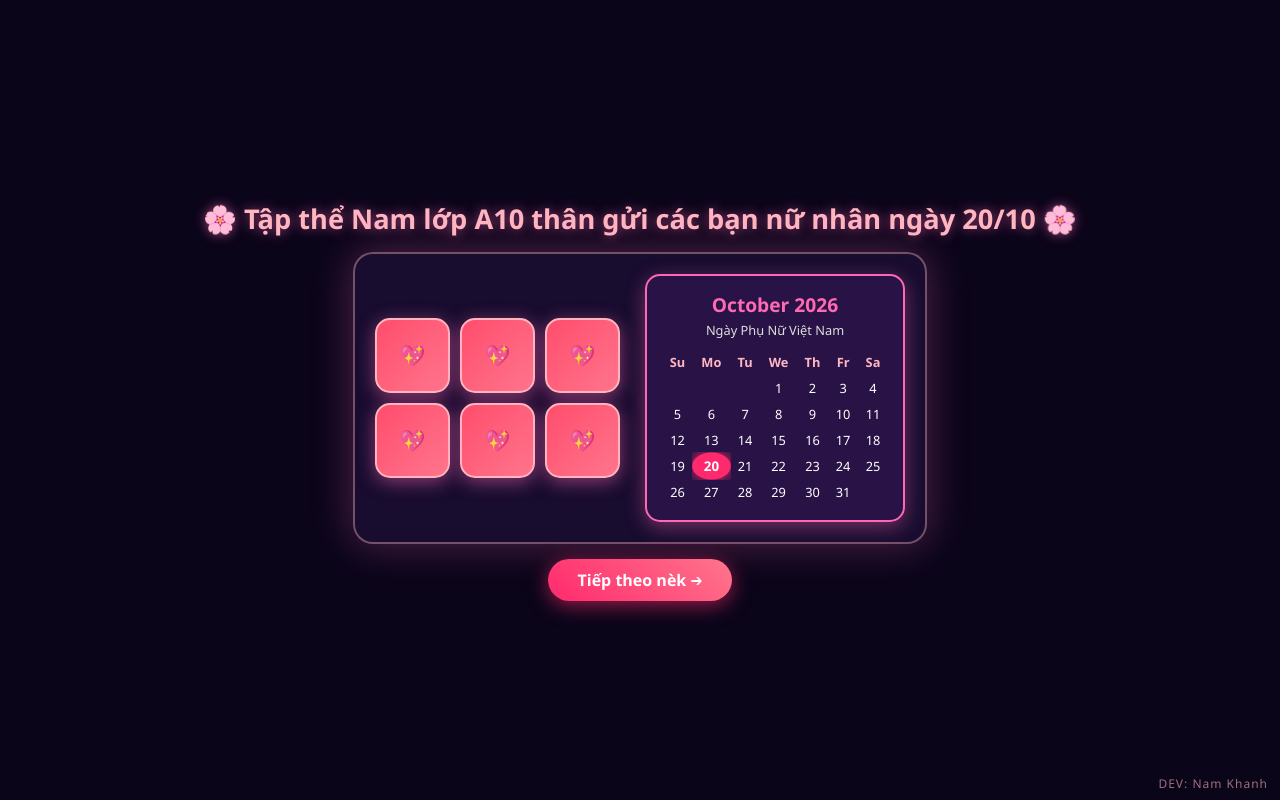
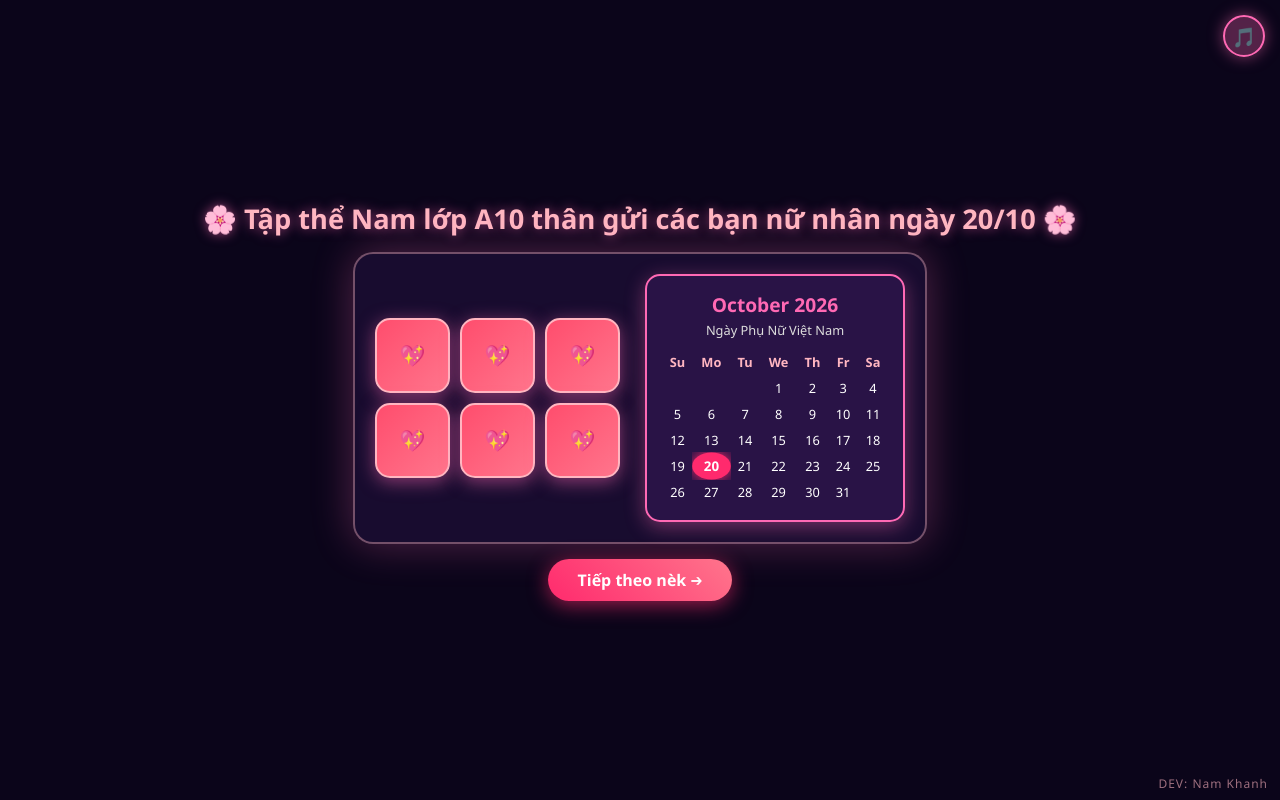
Before and after one commit to lephunamkhanh111-collab/namkhanh-chucmung-20-10, a plain HTML site: page index.html in a window 1280 px wide. Drawn offline with Linux system fonts and the light colour scheme.

Commit message:
Update index.html

```diff
--- a/index.html
+++ b/index.html
@@ -18,6 +18,32 @@
             background-color: #0b051a;
             color: #fff;
             overflow: hidden;
+        }
+
+        /* Nút Bật/Tắt Nhạc ở góc trên */
+        #music-control {
+            position: fixed;
+            top: 15px;
+            right: 15px;
+            z-index: 9999;
+            background: rgba(255, 105, 180, 0.3);
+            border: 2px solid #ff69b4;
+            color: white;
+            border-radius: 50%;
+            width: 42px;
+            height: 42px;
+            display: flex;
+            justify-content: center;
+            align-items: center;
+            font-size: 1.2rem;
+            cursor: pointer;
+            backdrop-filter: blur(5px);
+            box-shadow: 0 0 15px rgba(255, 105, 180, 0.5);
+            transition: transform 0.3s;
+        }
+
+        #music-control:hover {
+            transform: scale(1.1);
         }
 
         /* Nền sao & hiệu ứng nền */
@@ -347,7 +373,6 @@
             font-weight: 500;
         }
 
-        /* Tối ưu riêng cho màn hình điện thoại nhỏ */
         @media screen and (max-width: 480px) {
             .main-title { font-size: 1.3rem; margin-bottom: 10px; }
             .puzzle-grid {
@@ -363,6 +388,12 @@
     </style>
 </head>
 <body>
+
+    <!-- THẺ ÂM THANH (Thay 'nhacnen.mp3' bằng file nhạc của bạn) -->
+    <audio id="bg-music" src="nhacnen.mp3" loop></audio>
+
+    <!-- NÚT BẬT/TẮT NHẠC Ở GÓC TRÊN -->
+    <div id="music-control" onclick="toggleMusic()">🎵</div>
 
     <div id="space"></div>
 
@@ -421,7 +452,6 @@
         </div>
     </div>
 
-    <!-- Chữ DEV: Nam Khanh ở góc dưới cùng -->
     <div class="developer-credit">DEV: Nam Khanh</div>
 
     <!-- Modal Phóng To Ảnh Chung -->
@@ -431,6 +461,42 @@
     </div>
 
     <script>
+        // =========================================================================
+        // XỬ LÝ PHÁT NHẠC NỀN
+        // =========================================================================
+        const audio = document.getElementById('bg-music');
+        const musicBtn = document.getElementById('music-control');
+        let isMusicPlaying = false;
+
+        function playMusic() {
+            audio.play().then(() => {
+                isMusicPlaying = true;
+                musicBtn.innerText = '🎵';
+                musicBtn.style.animation = 'spin 3s linear infinite';
+            }).catch(e => {
+                console.log("Cần tương tác để phát nhạc");
+            });
+        }
+
+        function toggleMusic() {
+            if (isMusicPlaying) {
+                audio.pause();
+                isMusicPlaying = false;
+                musicBtn.innerText = '🔇';
+                musicBtn.style.animation = 'none';
+            } else {
+                playMusic();
+            }
+        }
+
+        // Tự động phát nhạc ở lần chạm/click đầu tiên trên trang
+        document.addEventListener('click', function autoPlayOnce() {
+            if (!isMusicPlaying) {
+                playMusic();
+            }
+            document.removeEventListener('click', autoPlayOnce);
+        }, { once: true });
+
         // =========================================================================
         // 1. ĐƯỜNG DẪN 6 ẢNH CHO 6 Ô BÍ MẬT (.jpg)
         // =========================================================================
@@ -551,7 +617,7 @@
             modal.classList.remove('show');
         }
 
-        // --- HÀM MỞ THƯ TRỰC TIẾP KHÔNG HIỆU ỨNG ---
+        // --- HÀM MỞ THƯ TRỰC TIẾP ---
         function openLetter() {
             document.getElementById('envelope-box').style.display = 'none';
             document.getElementById('letter-box').style.display = 'block';
```
